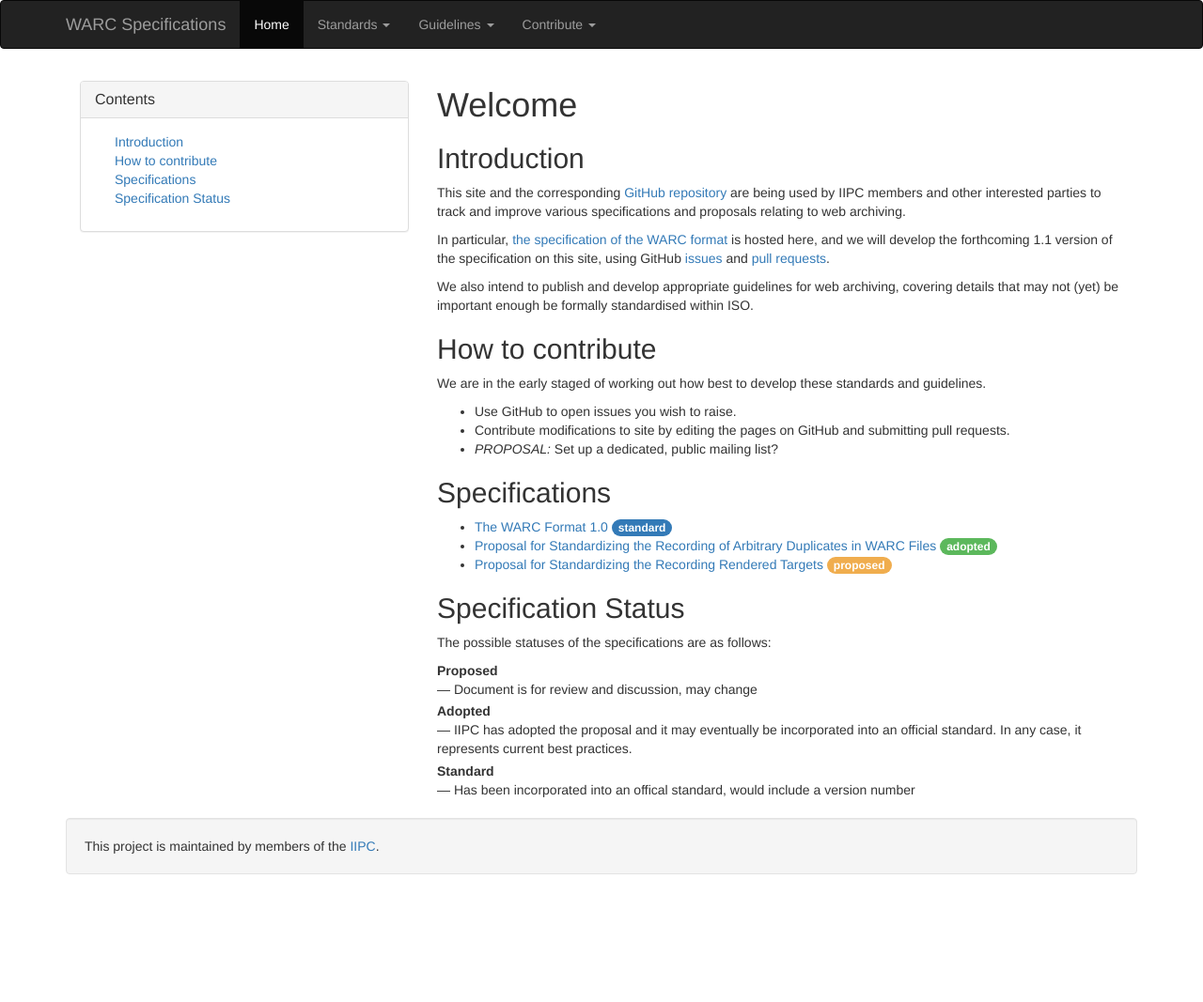
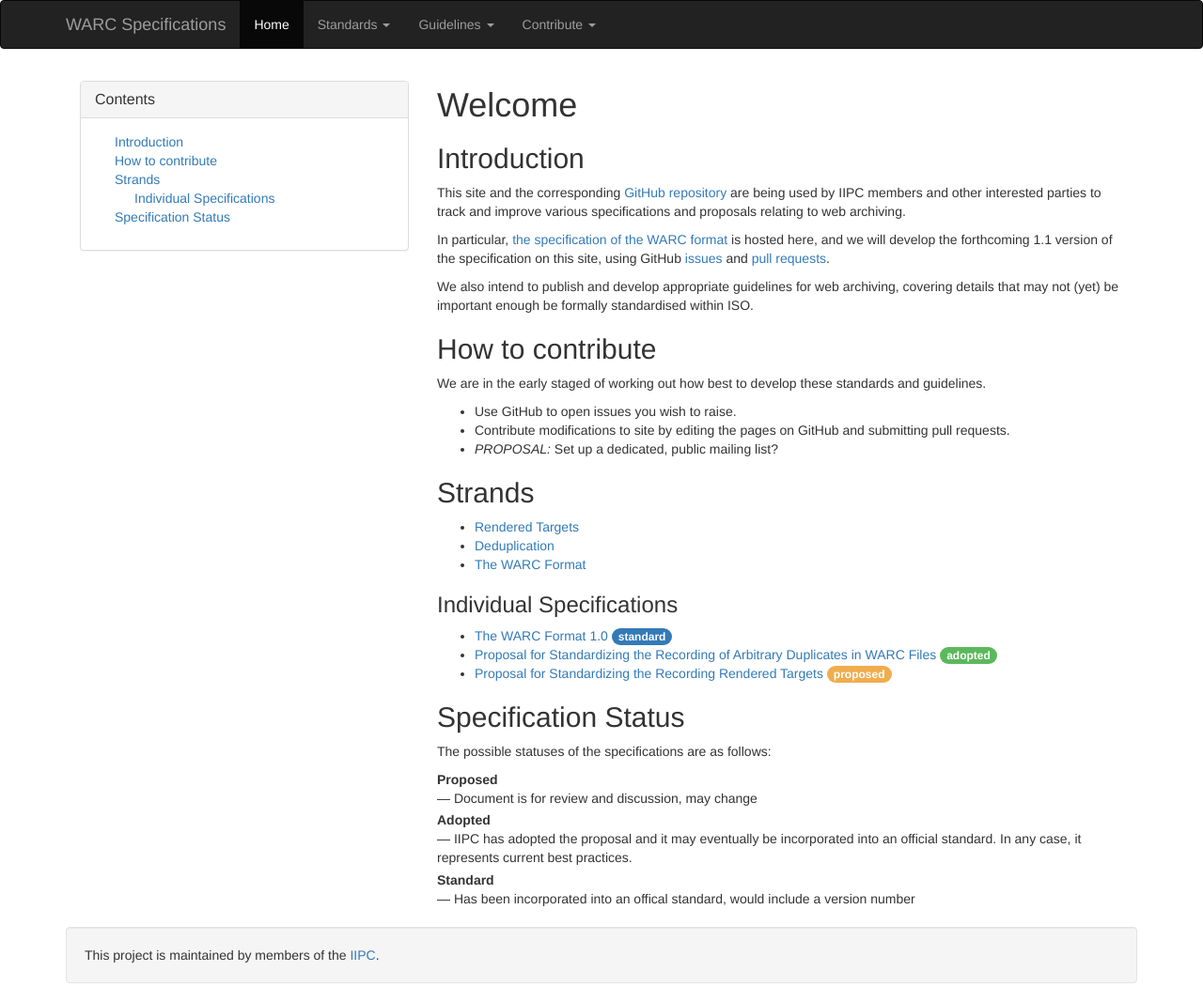
Before and after one commit to iipc/warc-specifications, a Jekyll site: the page built from index.md, in a window 1280 px wide. Shown: the whole page at 94% size. Built offline with Jekyll 4.4.1, drawn with Linux system fonts in a browser that asks for light colours; nearby versions of some CDN libraries; before the commit the page ends 951 px from its top, so only the background shows below that.

Commit message:
Made strands clearer.

```diff
--- a/index.md
+++ b/index.md
@@ -20,8 +20,18 @@ We are in the early staged of working out how best to develop these standards an
 * Contribute modifications to site by editing the pages on GitHub and submitting pull requests.
 * *PROPOSAL:* Set up a dedicated, public mailing list?
 
-Specifications
---------------
+Strands
+-------
+
+<ul>
+{% for page in site.pages | sort:"title" %}
+{% if page.strand %}
+<li><a href="{{ site.baseurl }}{{ page.url }}">{{ page.title }}</a></li>
+{% endif %}
+{% endfor %}
+</ul>
+
+### Individual Specifications ###
 
 <ul>
 {% for page in site.pages | sort:"title" %}
--- a/specifications/warc-deduplication/index.md
+++ b/specifications/warc-deduplication/index.md
@@ -1,9 +1,10 @@
 ---
 title: Deduplication
+strand: warc-deduplication
 ---
 
-Explain WARC Deduplication
+**TODO:** Explain WARC Deduplication
 
-Describe the various historical deduplication approaches as well as including the latest and greatest form.
+**TODO:** Describe the various historical deduplication approaches as well as including the latest and greatest form.
 
 See <a href="recording-arbitrary-duplicates.html">Recording Arbitraray Duplicates</a>.
--- a/specifications/warc-format/index.md
+++ b/specifications/warc-format/index.md
@@ -1,5 +1,6 @@
 ---
 title: The WARC Format
+strand: warc-format
 ---
 
 The official WARC specification is maintained by ISO. The draft versions are hosted at <http://bibnum.bnf.fr/warc/>, and mirrored here.
--- a/specifications/warc-rendered-targets/index.md
+++ b/specifications/warc-rendered-targets/index.md
@@ -1,5 +1,6 @@
 ---
 title: Rendered Targets
+strand: warc-rendered-targets
 ---
 
 Rendered Targets
```
